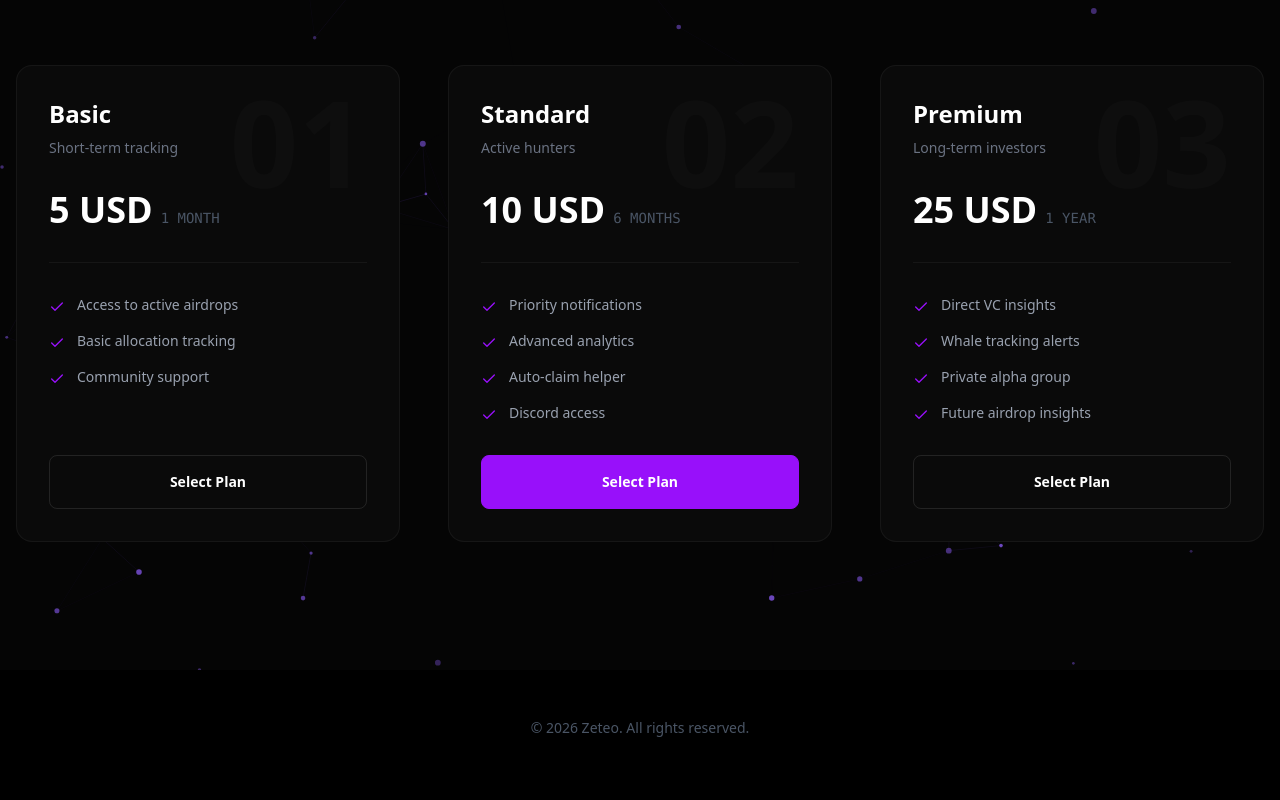
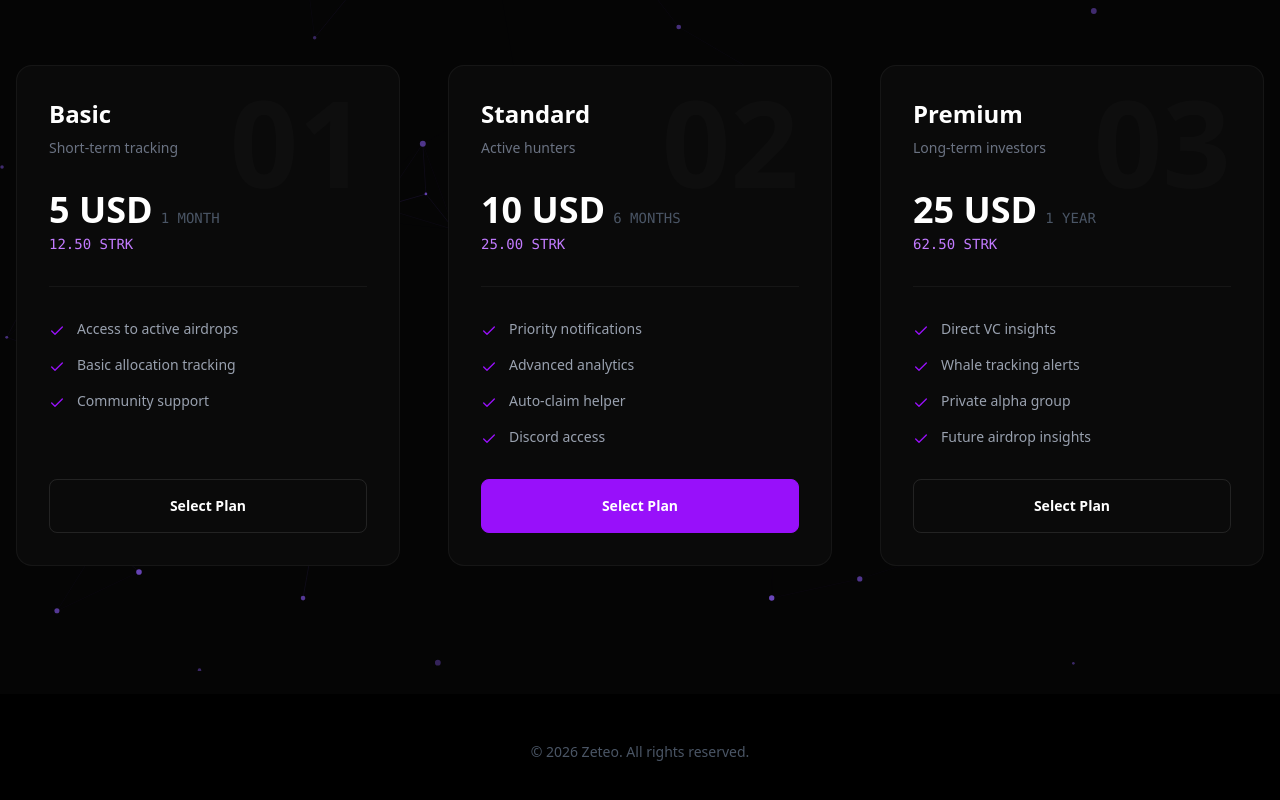
Before and after one commit to bashir1738/Zeteo, a Next.js app: page / in a window 1280 px wide. Shown: the part 1094-1894 px from the top of the page. Built offline with nearby package versions, Linux system fonts and the light colour scheme; no server answers.

Commit message:
feat: Fetch and display Starknet (STRK) price in subscription plans.

```diff
--- a/app/components/Subscription.tsx
+++ b/app/components/Subscription.tsx
@@ -1,10 +1,11 @@
 'use client';
 
-import React, { useState } from 'react';
+import React, { useState, useEffect } from 'react';
 import { Check, Star, Zap, Diamond } from 'lucide-react';
 import clsx from 'clsx';
 import { useWallet } from '@/app/context/WalletContext';
 import { motion } from 'framer-motion';
+import { fetchStarkPrice } from '@/app/utils/price';
 
 import BackgroundAnimation from './BackgroundAnimation';
 
@@ -44,6 +45,11 @@ const plans = [
 const Subscription = () => {
     const { connectWallet, isConnected } = useWallet();
     const [hoveredIndex, setHoveredIndex] = useState<number | null>(null);
+    const [starkPrice, setStarkPrice] = useState<number | null>(null);
+
+    useEffect(() => {
+        fetchStarkPrice().then(setStarkPrice);
+    }, []);
 
     const handleSelect = (planName: string) => {
         if (!isConnected) {
@@ -107,9 +113,16 @@ const Subscription = () => {
                                     </div>
 
                                     {/* Price */}
-                                    <div className="mb-8 flex items-baseline gap-2">
-                                        <span className="text-4xl font-bold text-white">{plan.price}</span>
-                                        <span className="text-sm text-gray-600 uppercase font-mono">{plan.duration}</span>
+                                    <div className="mb-8">
+                                        <div className="flex items-baseline gap-2">
+                                            <span className="text-4xl font-bold text-white">{plan.price}</span>
+                                            <span className="text-sm text-gray-600 uppercase font-mono">{plan.duration}</span>
+                                        </div>
+                                        {starkPrice && (
+                                            <div className="text-sm text-purple-400 font-mono mt-1">
+                                                {(parseInt(plan.price) / starkPrice).toFixed(2)} STRK
+                                            </div>
+                                        )}
                                     </div>
 
                                     {/* Divider */}
--- /dev/null
+++ b/app/utils/price.ts
@@ -0,0 +1,17 @@
+export const fetchStarkPrice = async (): Promise<number> => {
+    try {
+        const response = await fetch(
+            'https://api.coingecko.com/api/v3/simple/price?ids=starknet&vs_currencies=usd'
+        );
+
+        if (!response.ok) {
+            throw new Error('Failed to fetch price');
+        }
+
+        const data = await response.json();
+        return data.starknet.usd;
+    } catch (error) {
+        console.warn('Error fetching STRK price, using fallback:', error);
+        return 0.40; // Fallback price
+    }
+};
```
